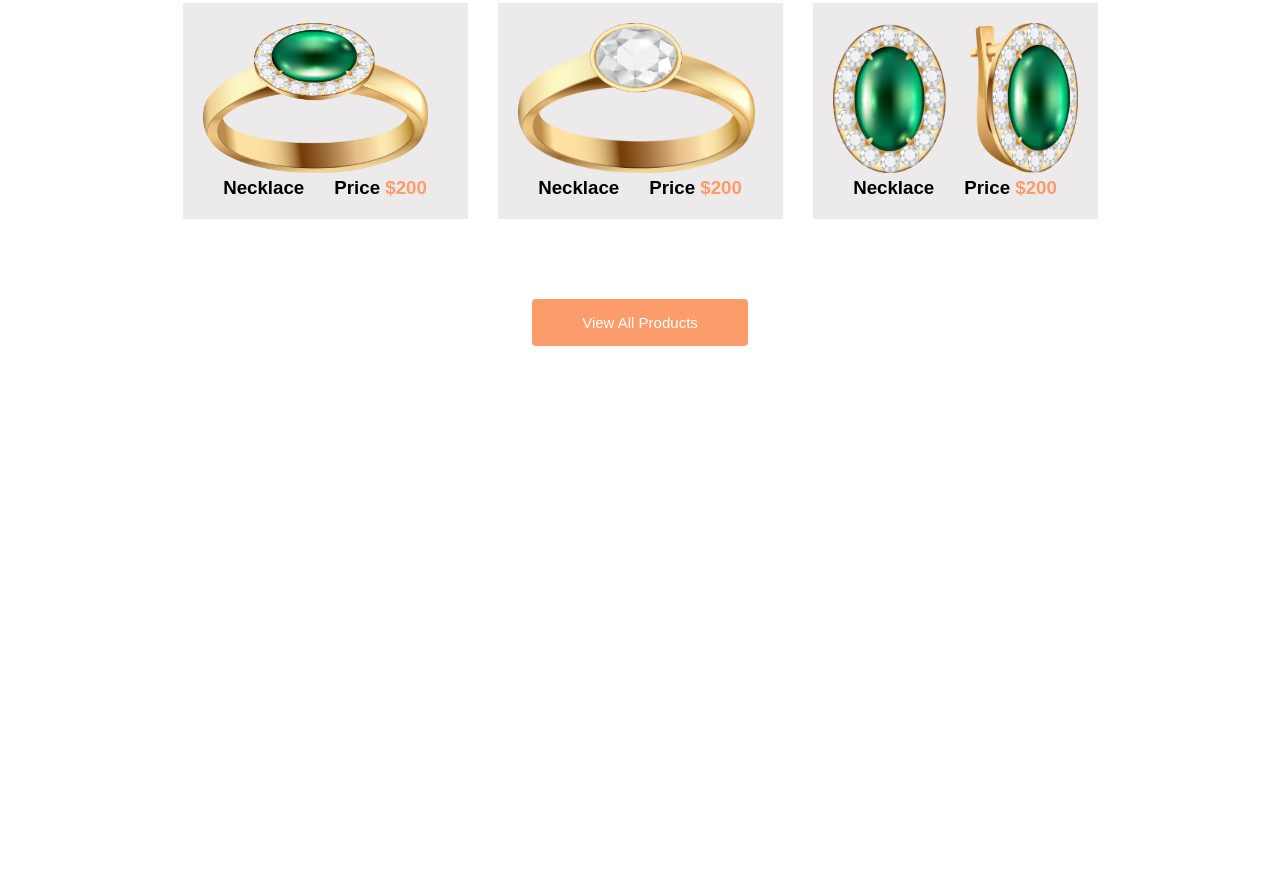
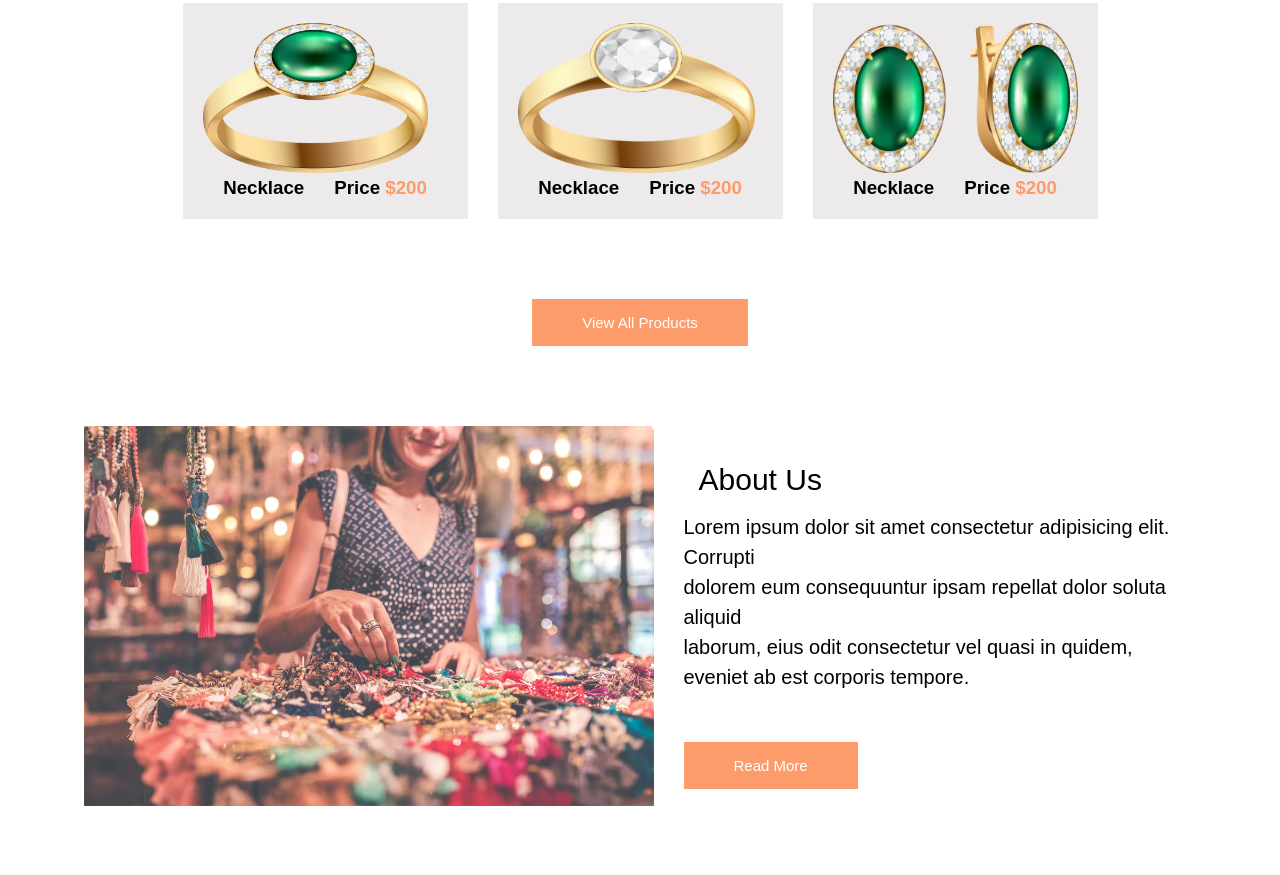
Before and after one commit to dinaHellal/HEALET, a plain HTML site: page index.html in a window 1280 px wide. Shown: the part 1196-2071 px from the top of the page. Before the commit the page ends 1557 px from the top, so only its background shows below. Drawn offline with Linux system fonts and the light colour scheme.

Commit message:
Add: About Us Section

```diff
--- a/assets/styles/main.css
+++ b/assets/styles/main.css
@@ -78,7 +78,7 @@ img {
   font-size: 20px;
   width: 45%;
 }
-.btn{
+.hero .btn{
   padding: 15px 50px;
   font-size: 15px;
   margin-top: 50px;
@@ -118,7 +118,10 @@ width: 100%;  }
 span{
   color: var(--border-btn);
 }
-.cardlist .btn{
+.btn{
+  padding: 15px 50px;
+  font-size: 15px;
+  margin-top: 50px;
   border: none;
   background-color: var(--border-btn);
   color: var(--white);
@@ -132,6 +135,21 @@ span{
     width: fit-content;
     align-items: center;
   }
-  .btn{
-margin: 15px;  }
 }
+.about-us{
+  padding: var(--padding-section);
+}
+.about-us .container .about-image{
+  width: 50%;
+}
+.about-us .container .about-info {
+  width: 45%;
+}
+@media (max-width:992px) {
+  .about-us .container .about-image {
+    width: 100%;
+  }
+  .about-us .container .about-info {
+    width: 100%;
+  }
+}
--- a/index.html
+++ b/index.html
@@ -83,6 +83,20 @@
           </div>
         </div>
       </section>
+      <section class="about-us">
+        <div class="container d-flex">
+          <div class="about-image">
+<img src="assets/images/about-img.webp" alt="">
+          </div>
+          <div class="about-info">
+            <h2 class="title">About Us</h2>
+            <p class="description">Lorem ipsum dolor sit amet consectetur adipisicing elit. Corrupti <br> dolorem eum consequuntur
+              ipsam repellat dolor soluta aliquid <br>
+              laborum, eius odit consectetur vel quasi in quidem, eveniet ab est corporis tempore.</p>
+              <input type="submit" value="Read More" class="btn" />
+            </div>
+        </div>
+      </section>
     </main>
   </body>
 </html>
```
